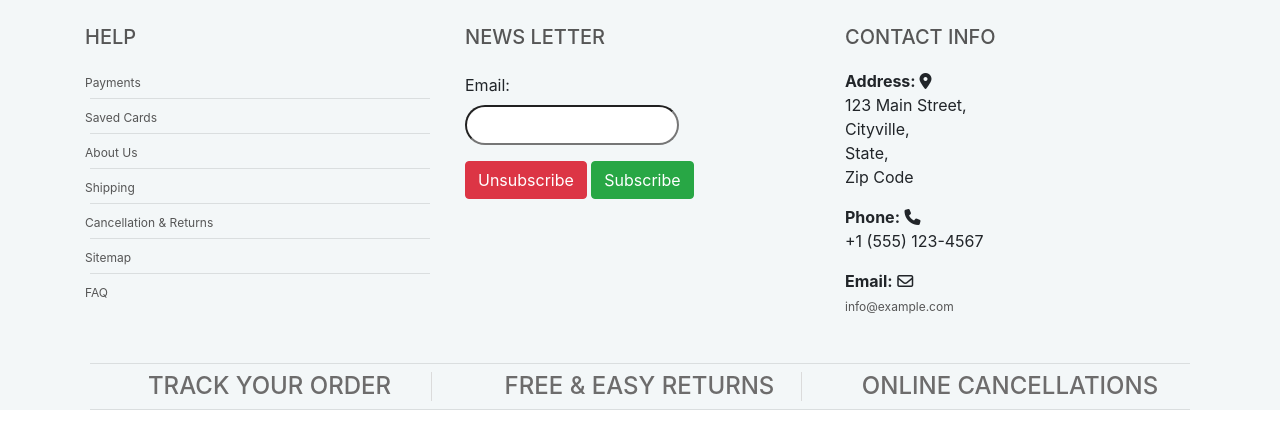
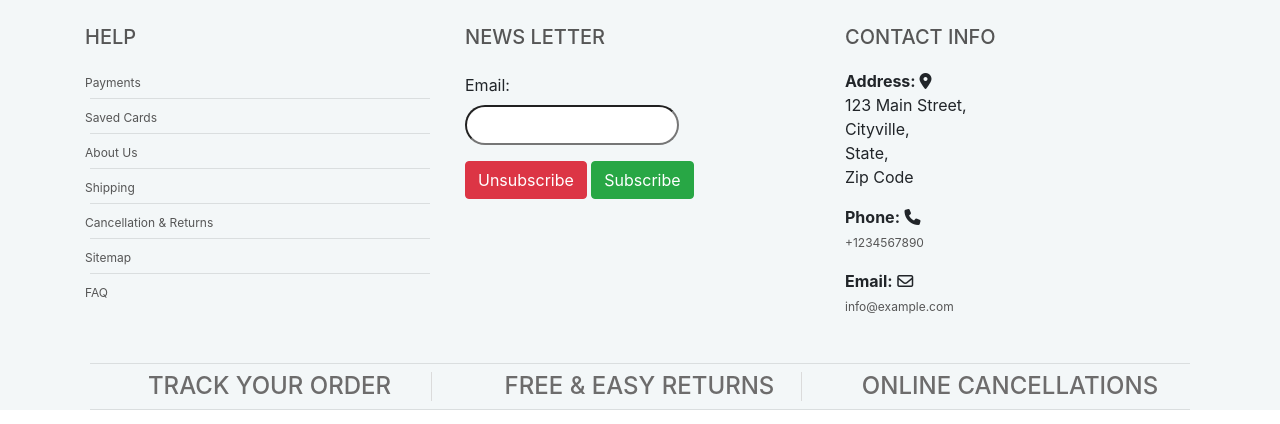
Before and after one commit to jamie33o/world-vape-center, a Django app: page /home/ in a window 1280 px wide. Shown: the part 541-965 px from the top of the page. Run offline with Django 3.2, Linux system fonts and the light colour scheme; data that the repository does not hold is empty; some libraries are stand-ins or nearby versions.

Commit message:
Update: add  footer links

```diff
--- a/templates/ls-footer.html
+++ b/templates/ls-footer.html
@@ -25,8 +25,12 @@
             <a href="">Cancellation & Returns</a>
             <hr />
           </li>
-        <li><a href="">Sitemap</a> <hr /></li>
-          <li><a href="">FAQ</a></li>
+          <li>
+            <a href="">Sitemap</a> <hr />
+          </li>
+          <li>
+            <a href="">FAQ</a>
+          </li>
         </ul>
       </div>
 
@@ -56,7 +60,7 @@
           </li>
           <li>
             <p>
-              <strong>Phone:</strong> <i class="fa-solid fa-phone"></i><br>+1 (555) 123-4567
+              <strong>Phone:</strong> <i class="fa-solid fa-phone"></i><br><a href="tel:+1234567890">+1234567890</a>
             </p>
           </li>
           <li>
```
